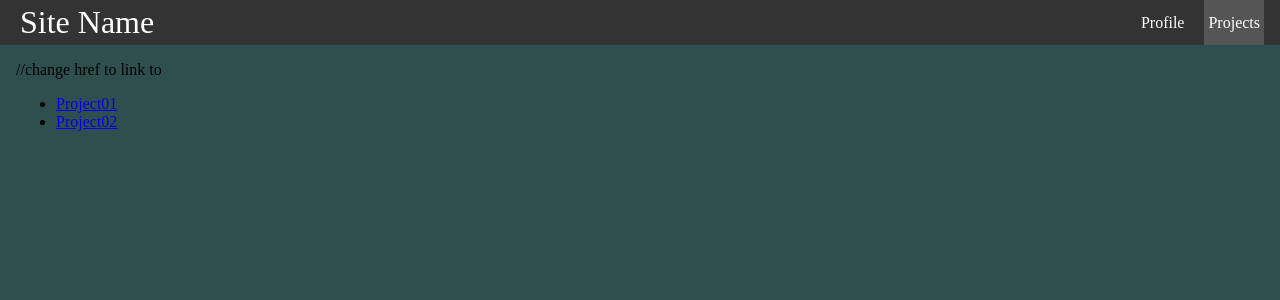
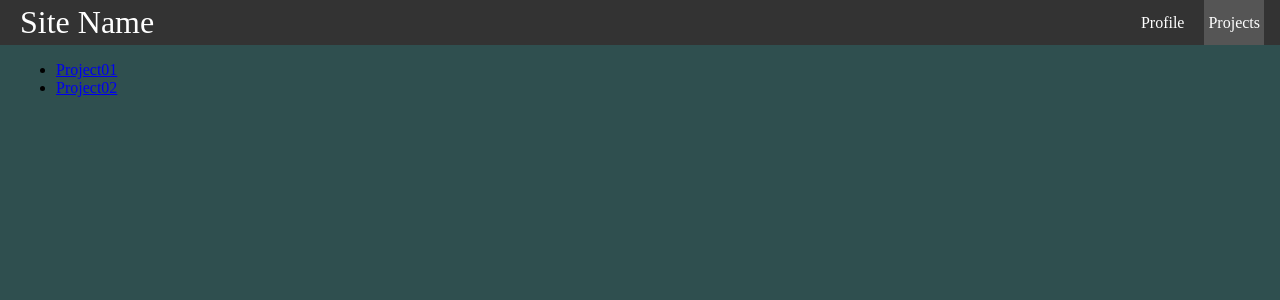
Before and after one commit to HarryYGit/my-new-web, a React (Create React App) app: page /projects in a window 1280 px wide. Shown: the top 300 px of the page. Built offline with nearby package versions, Linux system fonts and the light colour scheme.

Commit message:
fix bug on projectNav

```diff
--- a/src/pages/ProjectNav.js
+++ b/src/pages/ProjectNav.js
@@ -23,7 +23,7 @@ export default function ProjectNav() {
         </li>
       </ul> */}
 
-      //change href to link to
+
       <ul>
         <li>
           <Link to="/project01">Project01</Link>
```
